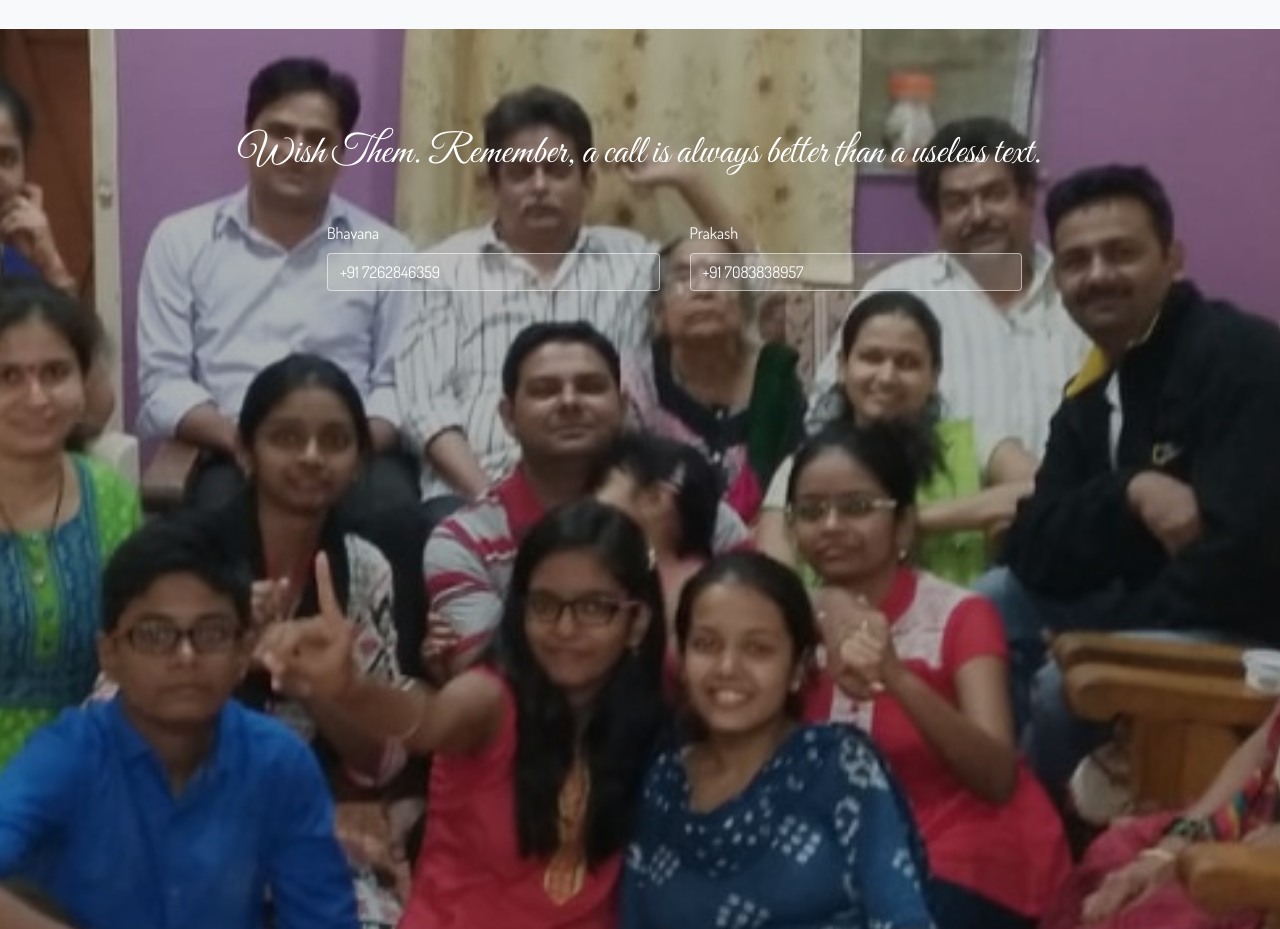
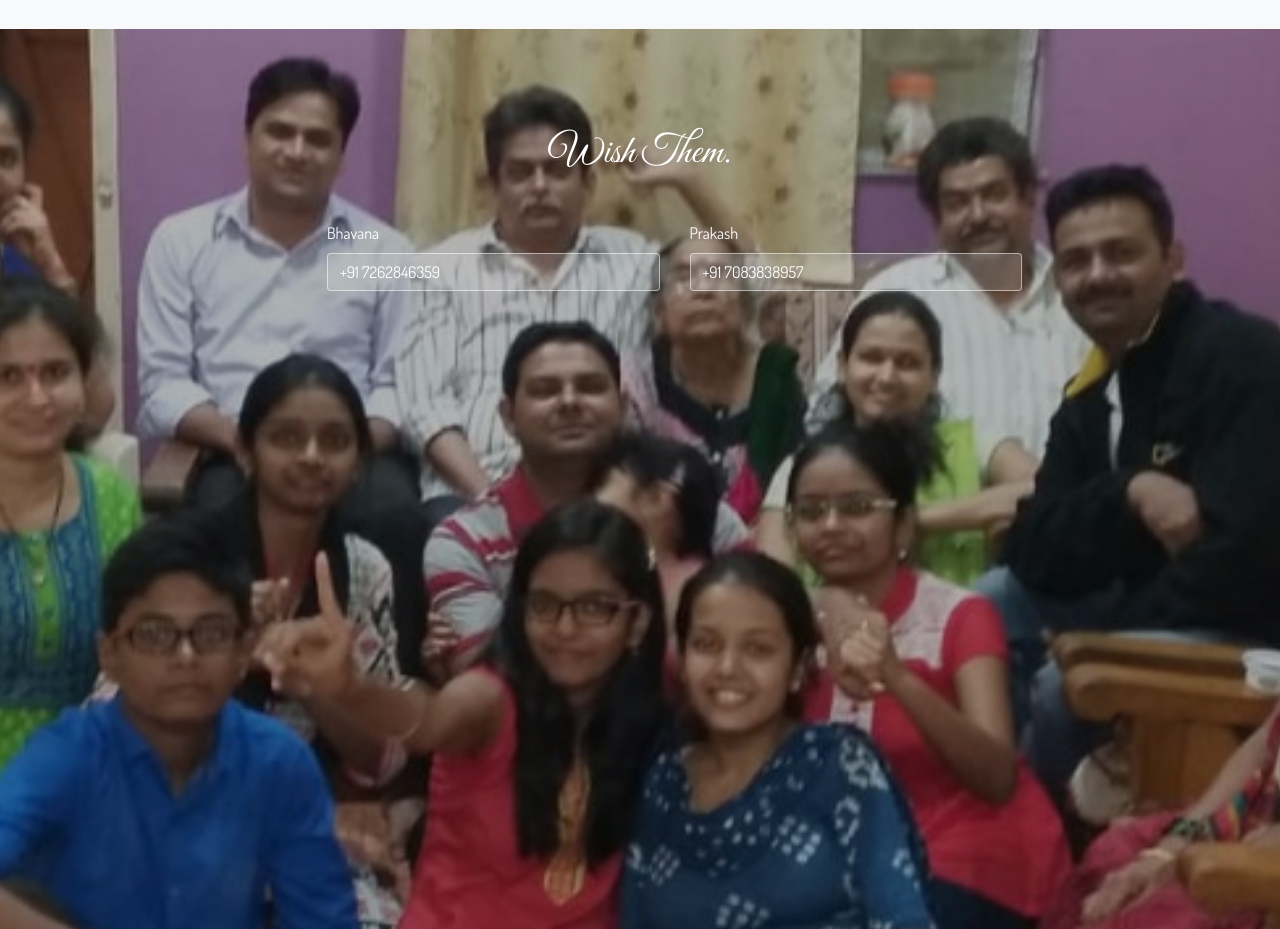
Before and after one commit to trippy29hub/trippy29hub.github.io, a plain HTML site: page index.html in a window 1280 px wide. Shown: the part 6120-7049 px from the top of the page. Drawn offline with Linux system fonts and the light colour scheme.

Commit message:
Update index.html

```diff
--- a/index.html
+++ b/index.html
@@ -151,7 +151,7 @@ Mummy, Pappa, there were so many times that you did things for me which went unn
 <div class="ww-section ww-rsvp-detail text-white" id="rsvp">
   <div class="container" data-aos="zoom-in-up" data-aos-duration="1000">
     <div class="col text-center">
-      <h2 class="h1 ww-title pb-3" data-aos="zoom-in-down" data-aos-duration="1000">Wish Them. Remember, a call is always better than a useless text.</h2>
+      <h2 class="h1 ww-title pb-3" data-aos="zoom-in-down" data-aos-duration="1000">Wish Them.</h2>
     </div>
     <div class="row ww-rsvp-form">
       <div class="col-md-10">
```
